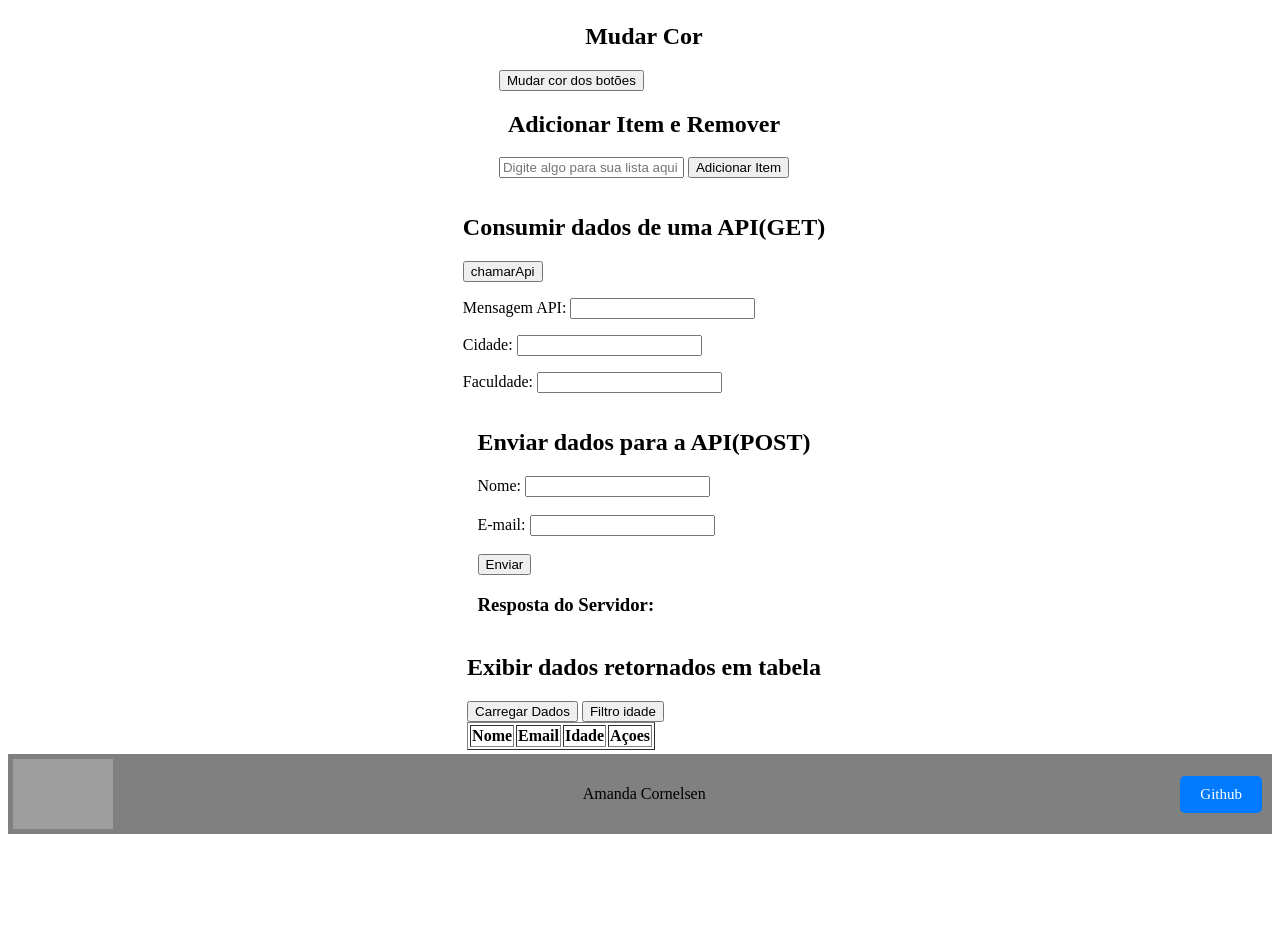
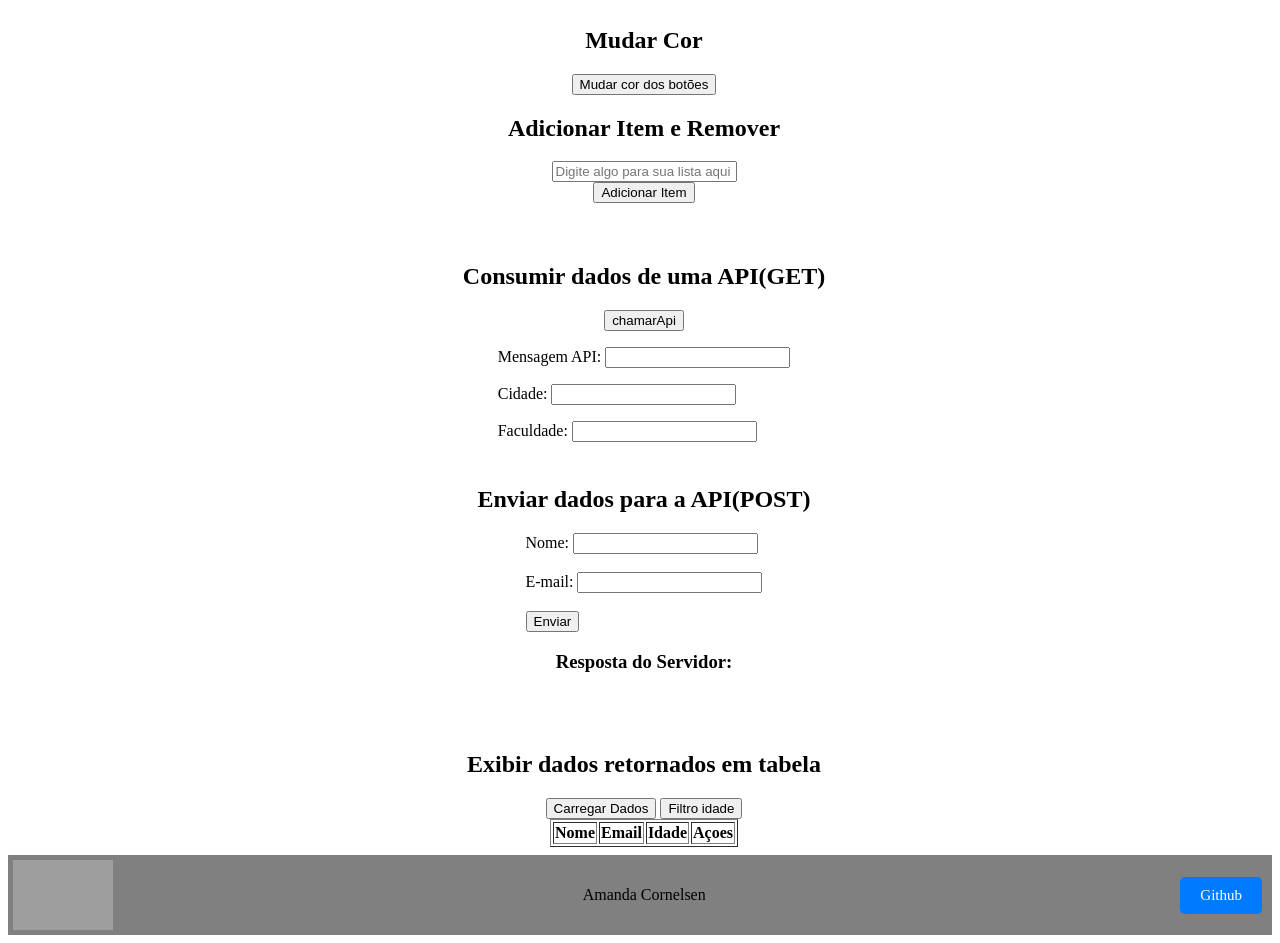
Before and after one commit to AmandaCornelsen/Atividade1_MWE, a plain HTML site: page index.html in a window 1280 px wide. Shown: the part 278-1221 px from the top of the page. Before the commit the page ends 1120 px from the top, so only its background shows below. Drawn offline with Linux system fonts and the light colour scheme; grey boxes are pictures that could not be loaded.

Commit message:
Ajustes de centralização

```diff
--- a/index.html
+++ b/index.html
@@ -35,9 +35,9 @@
         </section>
     </section>
     <section id="centralizar">
-        <section>
+        <section id="centralizar">
             <h2 id="titulo">Mudar Cor</h2>
-            <input id="central" type="button" value="Mudar cor dos botões" onclick="mudarCor()">
+            <input type="button" value="Mudar cor dos botões" onclick="mudarCor()">
 
             <h2 id="titulo">Adicionar Item e Remover</h2>
             <input type="text" id="itemLista" placeholder="Digite algo para sua lista aqui">
@@ -47,7 +47,7 @@
 
             </ul>
         </section>
-        <section>
+        <section id="centralizar">
             <h2 id="titulo">Consumir dados de uma API(GET)</h2>
             <input type="button" value="chamarApi" onclick="consumirAPI()">
             <div>
@@ -56,7 +56,7 @@
                 <p>Faculdade: <input type="text" id="faculdade"></p>
             </div>
         </section>
-        <section>
+        <section id="centralizar">
             <h2 id="titulo">Enviar dados para a API(POST)</h2>
 
             <form id="formulario">
@@ -77,10 +77,12 @@
             <p id="resposta"></p>
         </section>
 
-        <section id="crud">
+        <section id="centralizar" id="crud">
             <h2 id="titulo">Exibir dados retornados em tabela</h2>
+            <section>
             <button onclick="receberDadosTabela()">Carregar Dados</button>
             <button onclick="mostrarItensFiltrados()">Filtro idade</button>
+            </section>
             <table id="dadosTabela" border="1">
                 <thead>
                     <tr>
```
